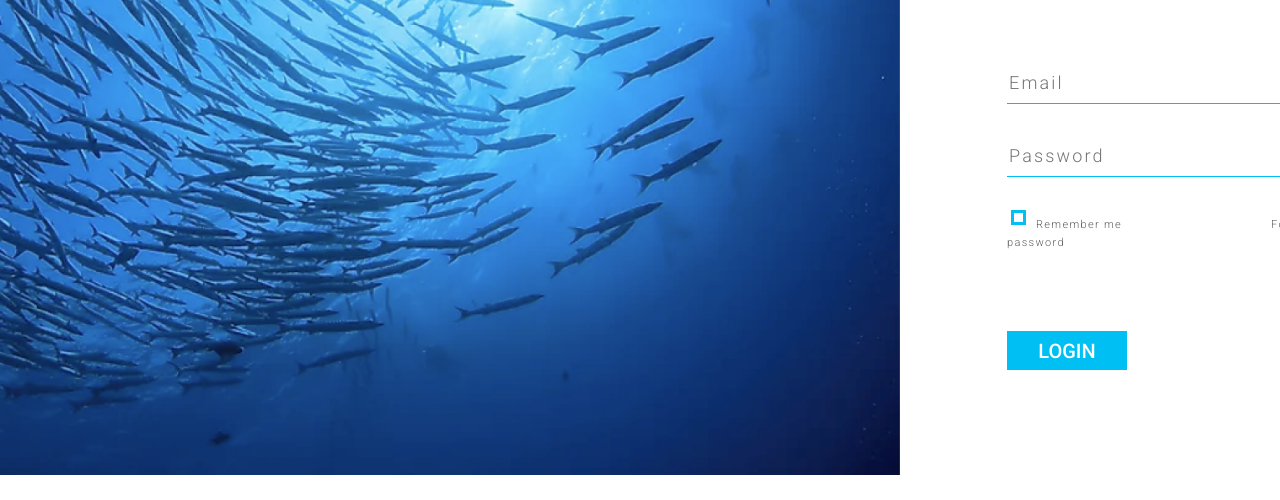
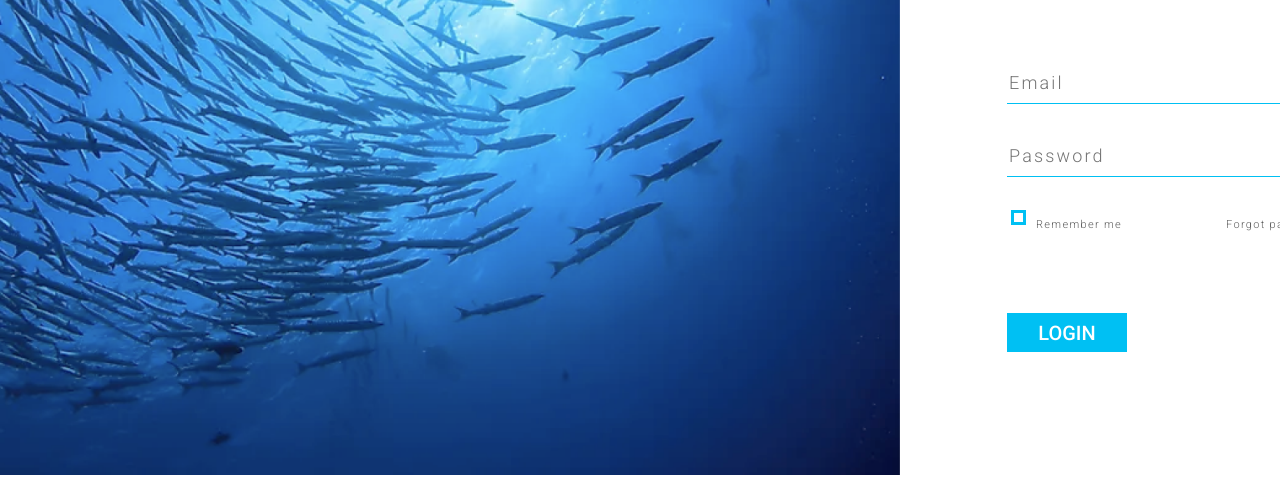
Before and after one commit to vijaydev133/project-1, a plain HTML site: page index.html in a window 1280 px wide. Shown: the part 427-927 px from the top of the page. Drawn offline with Linux system fonts and the light colour scheme.

Commit message:
Update style.css

```diff
--- a/style.css
+++ b/style.css
@@ -120,7 +120,7 @@ form input[type="checkbox"]{
 #sp-remember{
     font-family: Roboto;
     font-weight: 300;
-    padding-right: 145px;
+    padding-right: 100px;
     padding-left: 7px;
     font-size: 11px;
     line-height: 13px;
```
